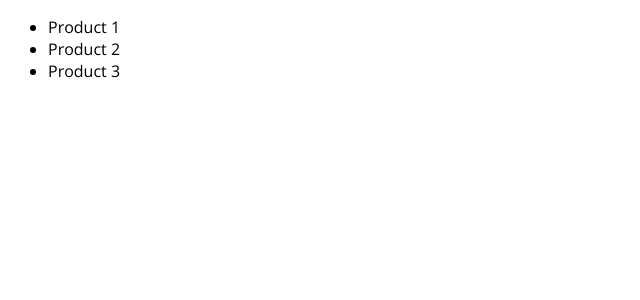
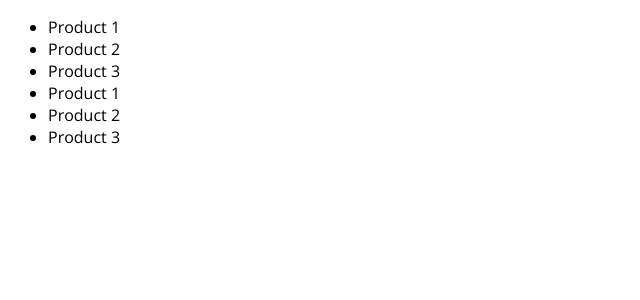
Before and after one commit to HuseyinSoylu/nextjs-projects, a Next.js app: page / in a window 1280 px wide. Shown: the top 300 px of the page, without its empty margins (0-640 px from the left). Built offline with nearby package versions, Linux system fonts and the light colour scheme.

Commit message:
static props added

```diff
--- /dev/null
+++ b/data/dummy-backend.json
@@ -0,0 +1,7 @@
+{
+  "products": [
+    { "id": "p1", "title": "Product 1" },
+    { "id": "p2", "title": "Product 2" },
+    { "id": "p3", "title": "Product 3" }
+  ]
+}
--- a/pages/index.js
+++ b/pages/index.js
@@ -1,11 +1,31 @@
+import path from "path";
+import fs from "fs/promises";
+
 function HomePage(props) {
+  const { products } = props;
+
   return (
     <ul>
       <li>Product 1</li>
       <li>Product 2</li>
       <li>Product 3</li>
+      {products.map((product) => (
+        <li key={product.id}>{product.title}</li>
+      ))}
     </ul>
   );
 }
 
+export async function getStaticProps() {
+  const filePath = path.join(process.cwd(), "data", "dummy-backend.json");
+  const jsonData = await fs.readFile(filePath);
+  const data = JSON.parse(jsonData);
+
+  return {
+    props: {
+      products: data.products,
+    },
+  };
+}
+
 export default HomePage;
```
